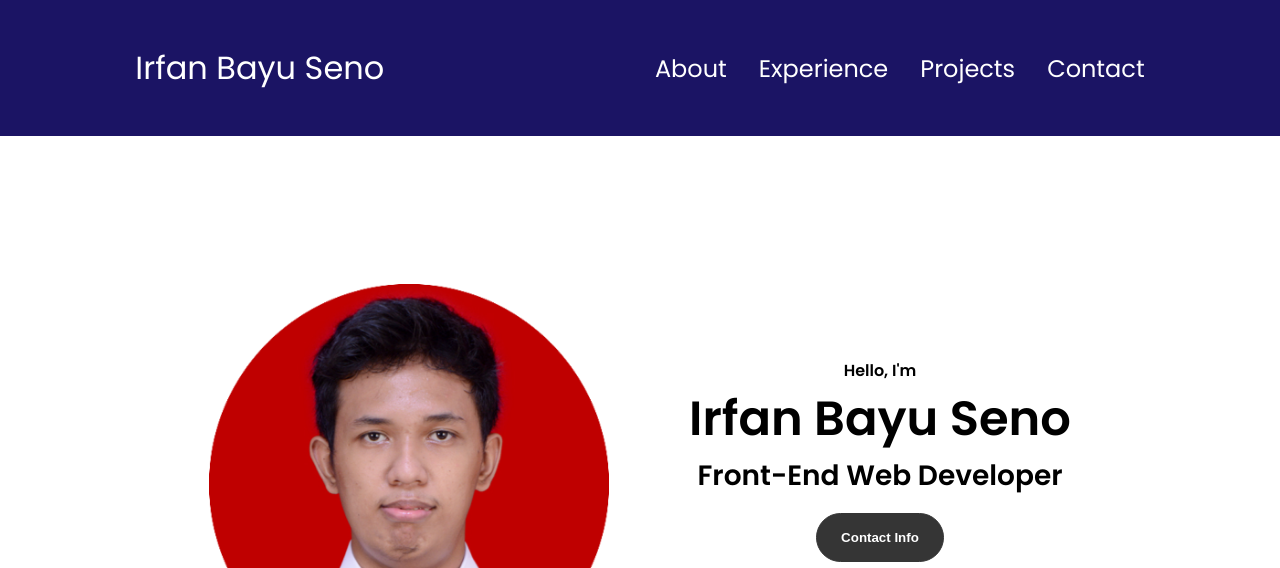
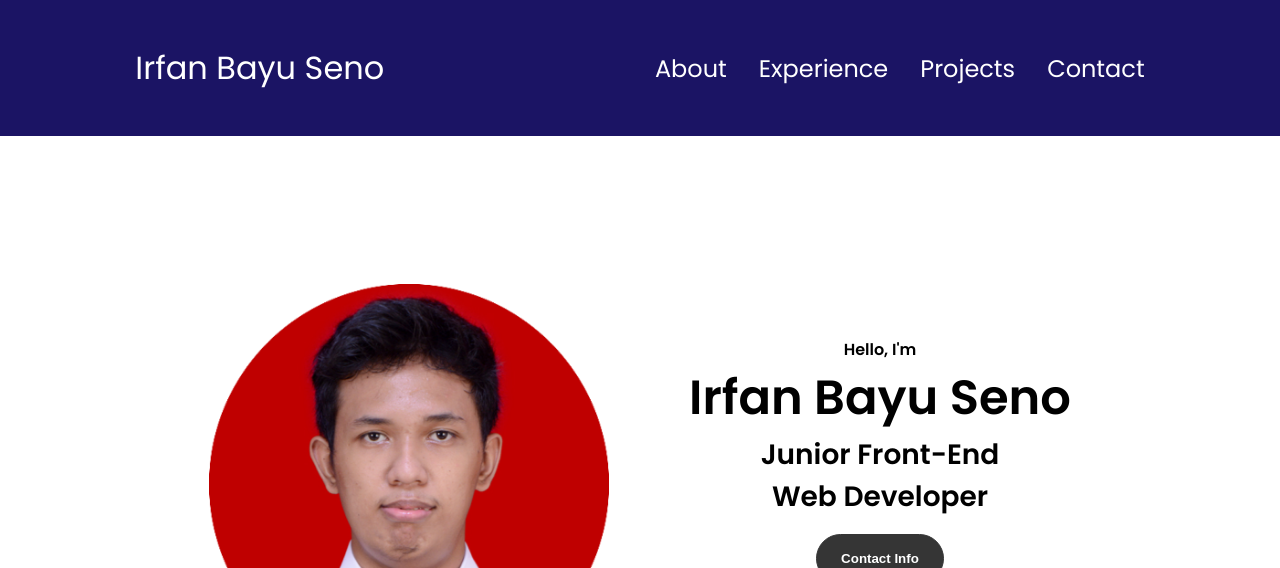
Before and after one commit to irfanbayu24/irfanbayu24.github.io, a plain HTML site: page index.html in a window 1280 px wide. Shown: the top 568 px of the page. Drawn offline with Linux system fonts and the light colour scheme.

Commit message:
Add files via upload

```diff
--- a/index.html
+++ b/index.html
@@ -44,7 +44,7 @@
       <div class="section__text">
         <p class="section__text__p1">Hello, I'm</p>
         <h1 class="title">Irfan Bayu Seno</h1>
-        <p class="section__text__p2">Front-End Web Developer</p>
+        <p class="section__text__p2">Junior Front-End <br>Web Developer</p>
         <div class="btn-container">
           <!--<button
             class="btn btn-color-2"
```
